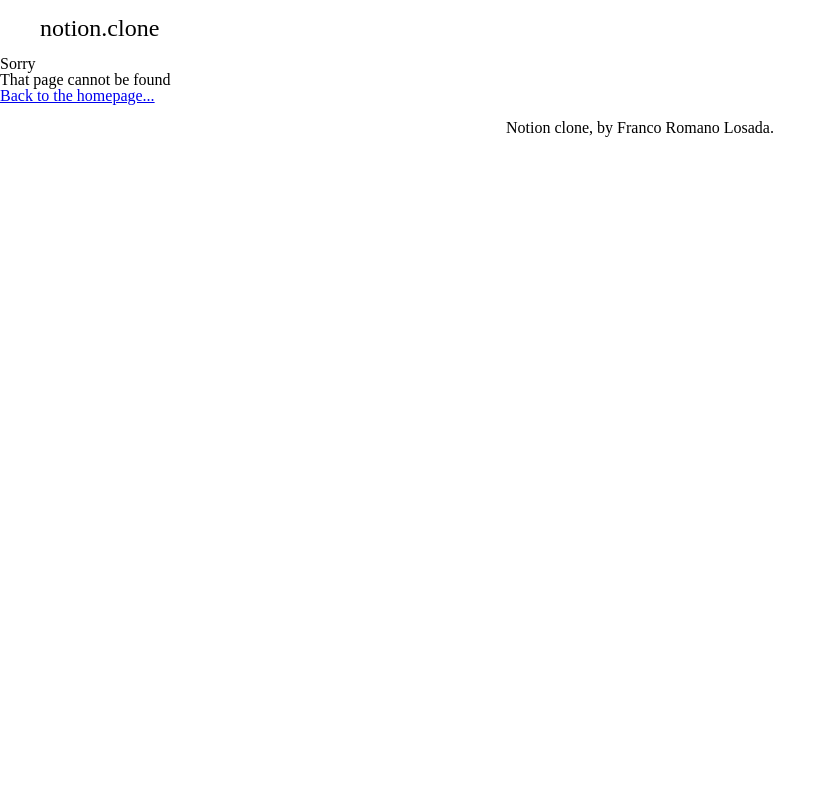
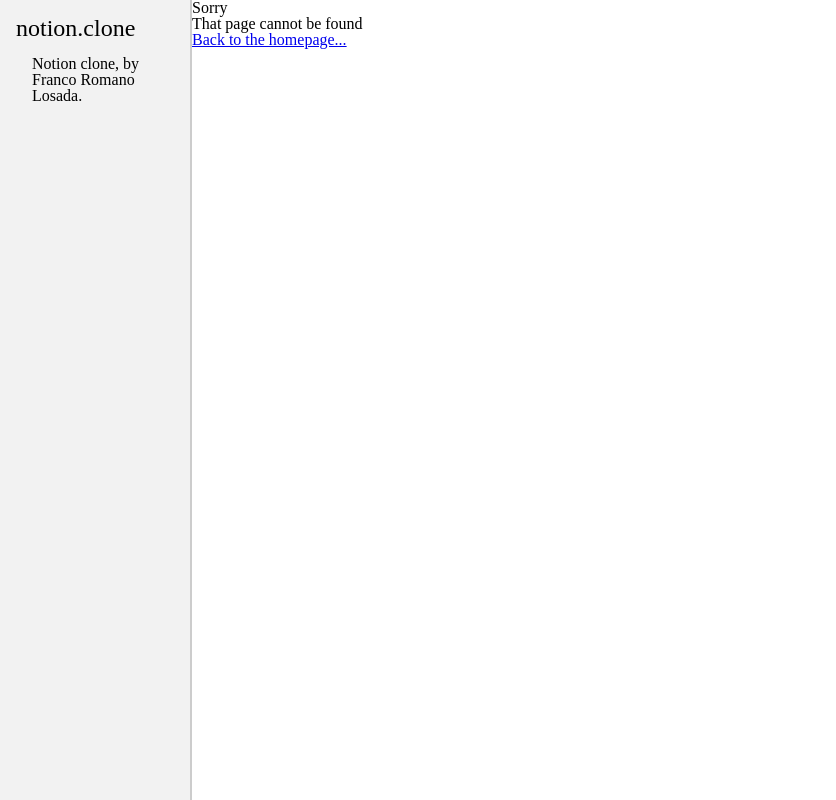
Before and after one commit to fprl/texteditor-like-notion, a React (Create React App) app in the folder react-ui/: page /404 in a window 1280 px wide. Shown: the whole page, without its empty margins (0-836 px from the left). Built offline with nearby package versions, Linux system fonts and the light colour scheme.

Commit message:
Worked on styled components

```diff
--- a/react-ui/src/components/App.js
+++ b/react-ui/src/components/App.js
@@ -1,30 +1,37 @@
 import React, { useState, useEffect } from 'react'
 import { BrowserRouter as Router, Switch, Route, Link } from 'react-router-dom'
+import styled from 'styled-components'
 
 import noteService from '../services/notes'
 
 import EditablePage from './EditablePage'
 import NotFound from './NotFound'
 
-import Navbar from './Navbar'
+import Sidebar from './Sidebar'
 import Footer from './Footer'
 
 const App = () => {
   return (
     <Router>
-      <Navbar>
+      <AppContainer>
+        <Sidebar>
           <Link to={'/'}>notion.clone</Link>
-      </Navbar>
+          <Footer />
+        </Sidebar>
 
         <Switch>
           <Route path="/" exact component={EditablePage} />
           <Route path="*" component={NotFound} />
           <Route path="/404" component={NotFound} />
         </Switch>
-
-      <Footer />
+      </AppContainer>
     </Router>
   )
 }
 
 export default App
+
+const AppContainer = styled.div`
+  display: flex;
+  height: 100vh;
+`
--- a/react-ui/src/components/EditableBlock.js
+++ b/react-ui/src/components/EditableBlock.js
@@ -1,6 +1,7 @@
 import React, { useState, useRef, useEffect } from 'react'
 import styled from 'styled-components'
 import { useEditable } from 'use-editable'
+
 import { useMousePosition } from '../hooks/useMousePosition'
 import useOutsideClick from '../hooks/useOutsideClick'
 
@@ -74,8 +75,8 @@ const EditableBlock = ({ element, addBlock, deleteBlock, updatePage }) => {
       <ContentEditable
         id="content-editable"
         as={block.tag}
+        tag={block.tag}
         ref={editorRef}
-        tag={block.tag}
         onKeyDown={onKeyDownHandler}
       >
         {block.html}
@@ -94,7 +95,7 @@ const DataBlock = styled.article`
   width: 100%;
 
   :hover {
-    svg {
+    #block-action {
       visibility: visible;
     }
   }
--- a/react-ui/src/components/EditablePage.js
+++ b/react-ui/src/components/EditablePage.js
@@ -3,9 +3,17 @@ import styled from 'styled-components'
 import { usePrevious } from '../hooks'
 import { uid, setCaretToEnd } from '../utilities'
 
+import PageNavbar from './PageNavbar'
+import EditableInformation from './EditableInformation'
 import EditableBlock from './EditableBlock'
 
-const initialBlock = [
+const page = {
+  information: {
+    id: uid(),
+    title: 'Your first page!',
+    cover: null,
+  },
+  blocks: [
     {
       id: uid(),
       html: 'First block',
@@ -16,10 +24,12 @@ const initialBlock = [
       html: 'Second block',
       tag: 'h1',
     },
-]
+  ],
+}
 
 const EditablePage = () => {
-  const [blocks, setBlocks] = useState(initialBlock)
+  const [pageInformation, setPageInformation] = useState(page.information)
+  const [blocks, setBlocks] = useState(page.blocks)
   const [lastBlock, setlastBlock] = useState()
   const prevBlocks = usePrevious(blocks)
 
@@ -30,7 +40,8 @@ const EditablePage = () => {
     console.groupEnd()
 
     if (prevBlocks && prevBlocks.length + 1 === blocks.length) {
-      lastBlock && lastBlock.nextElementSibling.querySelector('#content-editable').focus()
+      lastBlock &&
+        lastBlock.nextElementSibling.querySelector('#content-editable').focus()
     } else if (prevBlocks && prevBlocks.length - 1 === blocks.length) {
       lastBlock && setCaretToEnd(lastBlock.querySelector('#content-editable'))
     }
@@ -72,6 +83,14 @@ const EditablePage = () => {
 
   return (
     <Container>
+      <PageNavbar title={pageInformation.title}/>
+
+      <PageInformation>
+        <EditableInformation pageInformation={pageInformation} />
+      </PageInformation>
+
+      <PageDivider />
+
       <PageContent className="page">
         {blocks.map(block => (
           <EditableBlock
@@ -91,16 +110,37 @@ export default EditablePage
 
 const Container = styled.main`
   display: flex;
-  align-items: start;
-  justify-content: center;
+  flex-direction: column;
+  align-items: center;
+  justify-content: start;
 
+  width: 100%;
   min-height: calc(100vh - 56px - 48px);
 `
 
-const PageContent = styled.article`
-  width: 45rem;
-
+const PageInformation = styled.article`
   display: flex;
   flex-direction: column;
   align-items: center;
+
+  width: 100%;
+  height: 10rem;
 `
+
+const PageDivider = styled.div`
+  height: 1.5rem;
+  width: 45rem;
+`
+
+const PageContent = styled.article`
+  display: flex;
+  flex-direction: column;
+  align-items: center;
+
+  width: 45rem;
+
+/*   overflow: auto;
+  ::-webkit-scrollbar {
+    display: none;
+  } */
+`
--- a/react-ui/src/components/Navbar.js
+++ /dev/null
@@ -1,31 +0,0 @@
-import React from 'react'
-import styled from 'styled-components'
-
-const Navbar = props => {
-  return (
-    <Container>
-      <Nav className="navbar">{props.children}</Nav>
-    </Container>
-  )
-}
-
-export default Navbar
-
-const Container = styled.div`
-  display: flex;
-  align-items: center;
-  justify-content: center;
-`
-
-const Nav = styled.nav`
-  width: 1200px;
-  max-width: 100%;
-
-  margin: var(--spacing-s);
-  font-size: var(--text-2xl);
-
-  & a {
-    text-decoration: none;
-    color: var(--color-text);
-  }
-`
--- a/react-ui/src/components/SelectTagMenu.js
+++ b/react-ui/src/components/SelectTagMenu.js
@@ -1,6 +1,5 @@
 import React, { useEffect, useRef, useState } from 'react'
 import styled from 'styled-components'
-import matchSorter from 'match-sorter'
 
 import textImage from '../images/blocks/text.png'
 import h1Image from '../images/blocks/heading_1.png'
@@ -45,8 +44,7 @@ const SelectTagMenu = ({ position, handleSelection }) => {
   useEffect(() => {
     const height = menuRef.current.getBoundingClientRect().height
     const width = menuRef.current.getBoundingClientRect().width
-    const extra = menuRef.current.getBoundingClientRect()
-    setSize({ ...size, height, width, extra })
+    setSize({ ...size, height, width })
   }, [])
 
   return (
--- a/react-ui/src/components/blockAction.js
+++ b/react-ui/src/components/blockAction.js
@@ -4,7 +4,7 @@ import dots, { ReactComponent as Dots } from '../images/blocks/dots-action.svg'
 import plus, { ReactComponent as Plus } from '../images/blocks/plus-action.svg'
 
 const blockAction = ({ type, onClick }) => (
-  <Wrapper onClick={onClick}>
+  <Wrapper id='block-action' onClick={onClick}>
     {type === 'dots' ? (
       <Dots fill="var(--color-gray)" width="14px" heigth="14px" />
     ) : (
@@ -19,8 +19,13 @@ const Wrapper = styled.div`
   width: 18px;
   height: 24px;
 
+  visibility: hidden;
   display: flex;
-  visibility: hidden;
+  justify-content: center;
 
   cursor: pointer;
+
+  :hover {
+    background-color: var(--color-gray-25);
+  }
 `
--- a/react-ui/src/components/styled/GlobalStyles.js
+++ b/react-ui/src/components/styled/GlobalStyles.js
@@ -8,6 +8,7 @@ const GlobalStyles = createGlobalStyle`
     --color-text: black;
     --color-text-inverse: white;
     --color-background: white;
+    --color-gray-25: hsl(6, 0%, 95%);
     --color-gray: hsl(6, 0%, 80%);
     --color-border: hsl(6, 0%, 92%);
     --color-shadow: hsl(6, 0%, 92%);
```
Lines whose indentation alone changed are shown as unchanged.
